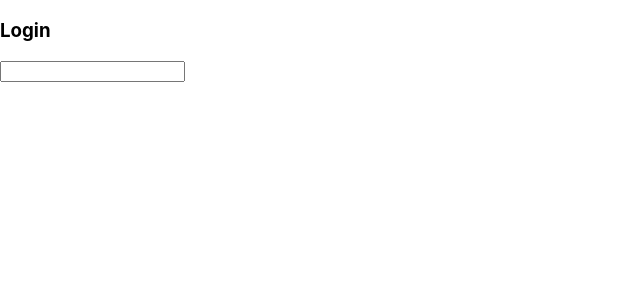
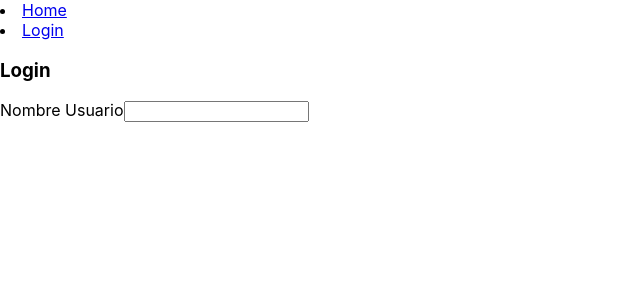
Before and after one commit to theglassytram/React-Proyect-UTN, a React (Create React App) app: page /login in a window 1280 px wide. Shown: the top 300 px of the page, without its empty margins (0-640 px from the left). Built offline with nearby package versions, Linux system fonts and the light colour scheme.

Commit message:
Adicion del router para las paginas

```diff
--- a/package.json
+++ b/package.json
@@ -12,6 +12,7 @@
     "@types/react-dom": "^17.0.10",
     "react": "^17.0.2",
     "react-dom": "^17.0.2",
+    "react-router-dom": "^5.3.0",
     "react-scripts": "4.0.3",
     "typescript": "^4.4.4",
     "web-vitals": "^1.1.2"
@@ -39,5 +40,8 @@
       "last 1 firefox version",
       "last 1 safari version"
     ]
+  },
+  "devDependencies": {
+    "@types/react-router-dom": "^5.3.2"
   }
 }
--- a/src/App.js
+++ b/src/App.js
@@ -1,11 +1,29 @@
-import './App.css';
-import {useState} from 'react';
+import "./App.css";
+import { useState } from "react";
 import Login from "./components/Login";
+import Nav from "./components/Nav";
+import Home from "./components/Home";
+import NotFound from "./components/NotFound";
+import { BrowserRouter as Router, Redirect, Route, Switch } from "react-router-dom";
 
 function App() {
+  const [isLoggedIn, setLoggedIn] =useState(false);
   return (
     <>
-      <Login></Login>
+      <Router>
+        <Nav />
+
+        <Switch>
+          <Route path="/home" component={Home} />
+          <Route path="/login" component={Login} />
+          <Route exact path="/">
+            <>
+            {!isLoggedIn && <Redirect to={"/login"} ></Redirect>}
+            </>
+          </Route>
+          <Route path="*" component={NotFound} />
+        </Switch>
+      </Router>
     </>
   );
 }
--- /dev/null
+++ b/src/components/Home.tsx
@@ -0,0 +1,20 @@
+import { homedir } from 'os';
+import React from 'react';
+
+interface Props {}
+
+ function Home (props: Props){
+
+    const {} = props;
+
+    return(
+
+        <>
+        <h3>Hola</h3>
+        </>
+
+    )
+
+}
+
+export default Home;
--- a/src/components/Login.tsx
+++ b/src/components/Login.tsx
@@ -1,11 +1,18 @@
 import {useState} from 'react';
 import React from 'react';
+
+interface Usuario {
+    readonly id: number;
+    nombreUsuario: string;
+    pass: string;
+}
 
 function Login() {
 
     return (
         <>
         <h3>Login</h3>
+        <label>Nombre Usuario</label>
         <input type="text"></input>
         </>
     )
--- /dev/null
+++ b/src/components/Nav.tsx
@@ -0,0 +1,16 @@
+import React from 'react';
+import { Link } from 'react-router-dom';
+
+function Nav() {
+
+    return (
+        <>
+            <nav>
+                <li className="nav-item"><Link to="/home">Home</Link></li>
+                <li className="nav-item"><Link to="/login">Login</Link></li>
+            </nav>
+        </>
+    )
+}
+
+export default Nav;
--- /dev/null
+++ b/src/components/NotFound.tsx
@@ -0,0 +1,13 @@
+import React from 'react';
+
+ function NotFound (){
+
+    return(
+
+        <>404 Not Found</>
+
+    )
+
+}
+
+export default NotFound;
```
Also changed, not shown: 1 other file (tests, documents, lock files or other folders).
